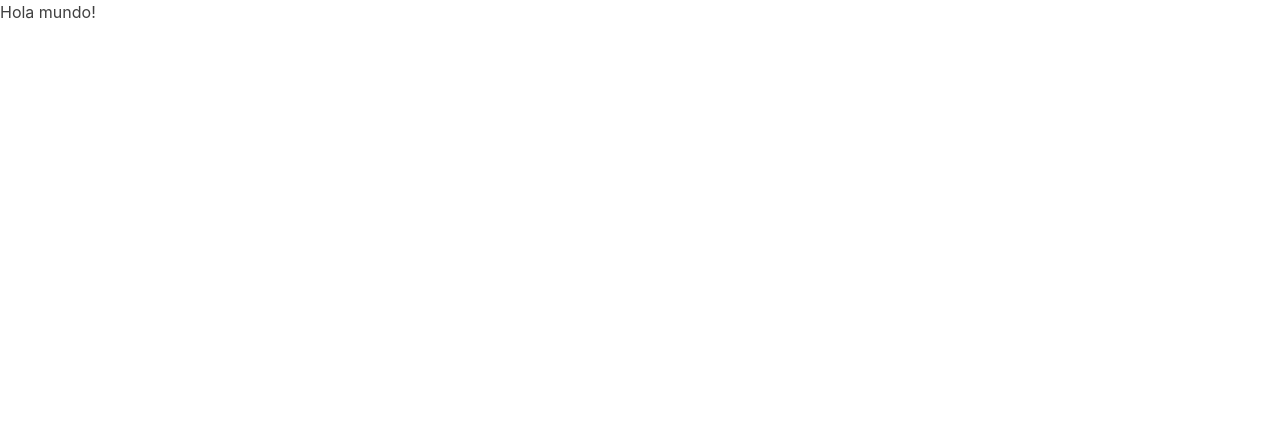
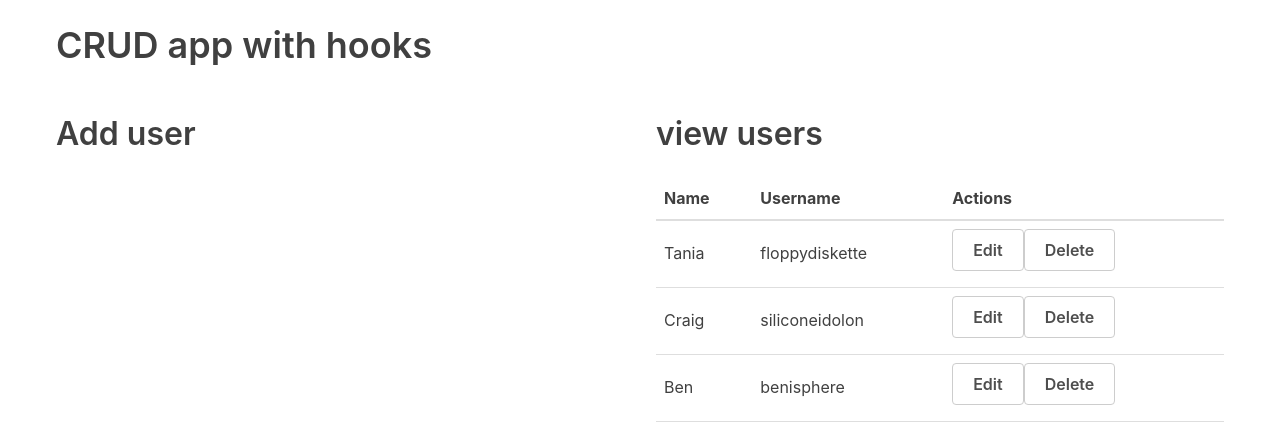
Before and after one commit to HenryFerreira/React_Con_CRUD, a React (Create React App) app: page / in a window 1280 px wide. Shown: the top 444 px of the page. Built offline with nearby package versions, Linux system fonts and the light colour scheme.

Commit message:
Implementacion de tablas para mostrar a los usuarios que se ingresen

```diff
--- a/src/App.js
+++ b/src/App.js
@@ -1,9 +1,30 @@
-import React from 'react';
+import React, { useState } from 'react';
+import UserTable from './components/UserTable';
+import { v4 as uuidv4 } from 'uuid';
 
 function App() {
+
+  const usersData = [
+    { id: uuidv4, name: 'Tania', username: 'floppydiskette' },
+    { id: uuidv4, name: 'Craig', username: 'siliconeidolon' },
+    { id: uuidv4, name: 'Ben', username: 'benisphere' },
+  ]
+
+  //State
+  const [users, setUsers] = useState(usersData);
+
   return (
-    <div>
-      Hola mundo!
+    <div className='container'>
+      <h1>CRUD app with hooks</h1>
+      <div className='flex-row'>
+        <div className='flex-large'>
+          <h2>Add user</h2>
+        </div>
+        <div className='flex-large'>
+          <h2>view users</h2>
+          <UserTable users={users}/>
+        </div>
+      </div>
     </div>
   );
 }
--- /dev/null
+++ b/src/components/UserTable.jsx
@@ -0,0 +1,41 @@
+import React, { Fragment } from 'react';
+
+const UserTable = (props) => {
+
+    console.log(props.users)
+
+    return (
+        <Fragment>
+            <table>
+                <thead>
+                <tr>
+                    <th>Name</th>
+                    <th>Username</th>
+                    <th>Actions</th>
+                </tr>
+                </thead>
+                <tbody>
+                    {
+                        props.users.length > 0 ?
+                        props.users.map(user => (
+                            <tr key={user.id}>
+                                <td>{user.name}</td>
+                                <td>{user.username}</td>
+                                <td>
+                                <button className="button muted-button">Edit</button>
+                                <button className="button muted-button">Delete</button>
+                                </td>
+                            </tr>
+                        )) : (
+                            <tr>
+                                <td colSpan={3}>No users</td>
+                            </tr>
+                        )
+                    }
+                </tbody>
+            </table>
+        </Fragment>
+    );
+}
+
+export default UserTable;
```
